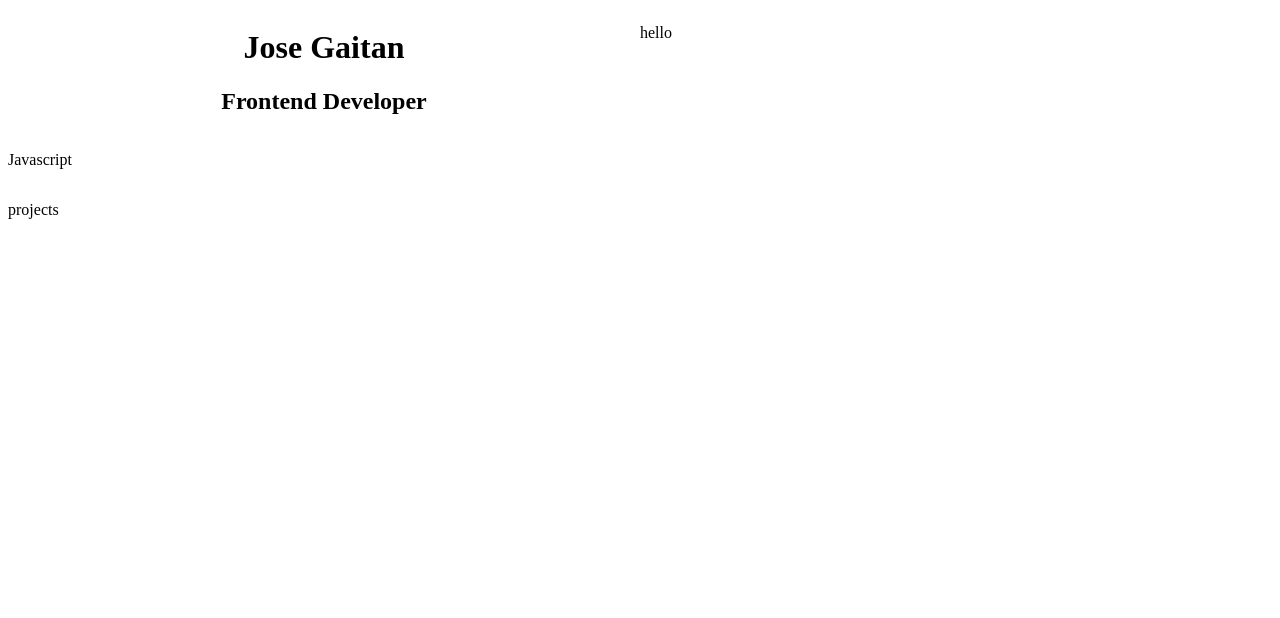
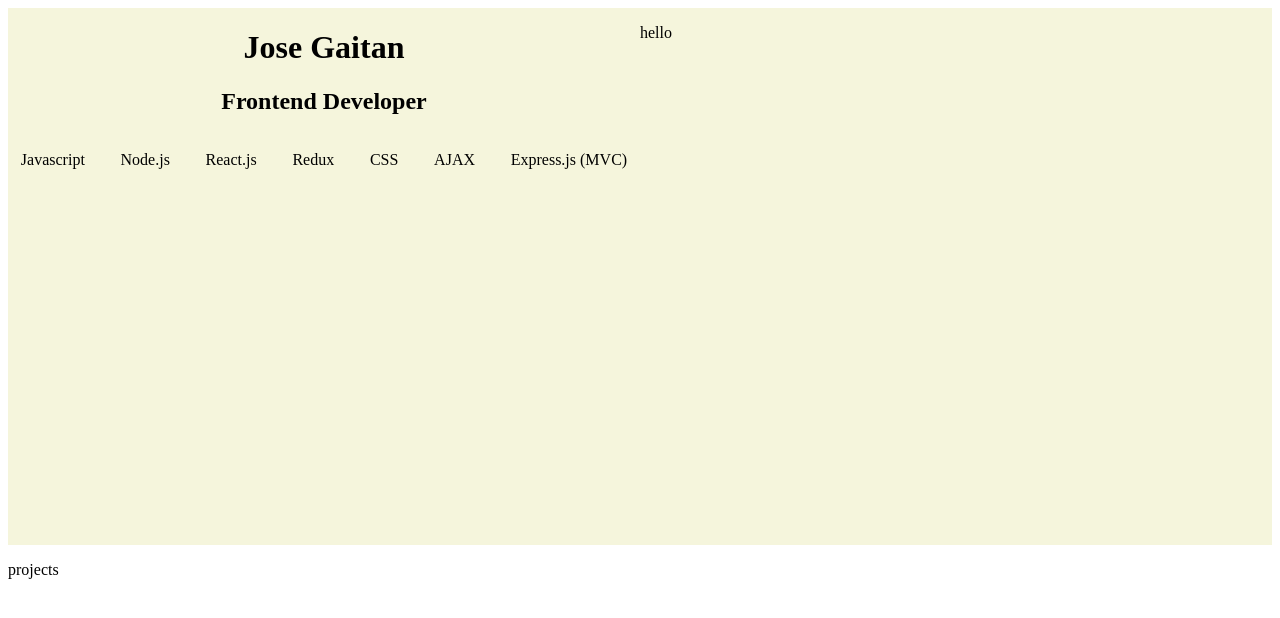
Before and after one commit to joeygaitan/react-portfolio, a React (Create React App) app: page / in a window 1280 px wide. Shown: the top 618 px of the page. Built offline with nearby package versions, Linux system fonts and the light colour scheme.

Commit message:
working on body css

```diff
--- a/src/components/Body/Body.js
+++ b/src/components/Body/Body.js
@@ -1,4 +1,5 @@
 import React, { Component } from 'react';
+import '../../css/body.css';
 
 class Body extends Component {
     constructor(props) {
@@ -9,10 +10,13 @@ class Body extends Component {
         return (
             <div className = "container">
                 <div className="languageBar">
-                    <p>
-                        Javascript
-                    </p>
-
+                    <p>Javascript</p>
+                    <p>Node.js</p>
+                    <p>React.js</p>
+                    <p>Redux</p>
+                    <p>CSS</p>
+                    <p>AJAX</p>
+                    <p>Express.js (MVC)</p>
                 </div>
                 <div className="innerContainer">
                     <div className="item1">
--- a/src/css/body.css
+++ b/src/css/body.css
@@ -5,4 +5,12 @@
 
 .languageBar {
     display: grid;
+    text-align: center;
+    grid-template-columns: auto auto auto auto auto auto auto;
+    grid-template-rows: 100px 300px;
+    grid-gap: 10px;
 }
+
+.languageBar p{
+    text-align: center;
+}
```
